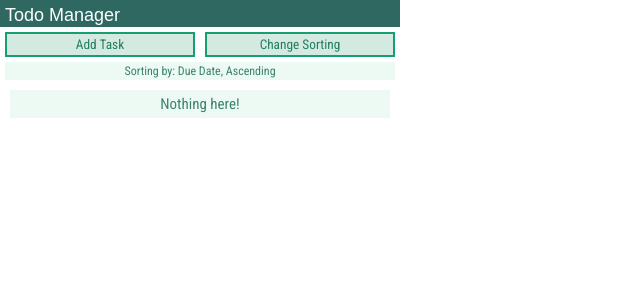
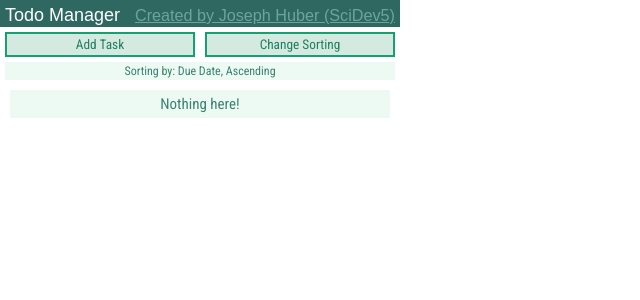
Before and after one commit to SciDev5/crx-TodoManager, a React (Create React App) app: page / in a window 1280 px wide. Shown: the top 300 px of the page, without its empty margins (0-640 px from the left). Built offline with nearby package versions, Linux system fonts and the light colour scheme; a web font is replaced by a local one.

Commit message:
add link to source code and creator name.

```diff
--- a/package.json
+++ b/package.json
@@ -1,6 +1,6 @@
 {
     "name": "crx-todo-manager",
-    "version": "0.9.2",
+    "version": "0.9.3",
     "private": true,
     "license": "MIT",
     "dependencies": {
--- a/src/common/lang/translations/en.json
+++ b/src/common/lang/translations/en.json
@@ -14,7 +14,8 @@
         }
     },
     "header": {
-        "back": "<< back"
+        "back": "<< back",
+        "byScidev": "Created by Joseph Huber (SciDev5)"
     },
     "hw-tracker": {
         "": "Todo Manager",
--- a/src/common/lang/translations/es.json
+++ b/src/common/lang/translations/es.json
@@ -14,7 +14,8 @@
         }
     },
     "header": {
-        "back": "<< volver"
+        "back": "<< volver",
+        "byScidev": "Creado por Joseph Huber (SciDev5)"
     },
     "hw-tracker": {
         "": "Todo Manager",
--- a/src/common/react/Header.js
+++ b/src/common/react/Header.js
@@ -10,6 +10,7 @@ class Header extends React.Component {
         return (<header className="Header">
             {(!this.props.isMainMenu)&&<Link to="/" className="-back !!button"><Translate text={"header.back"}/></Link>}
             <span className="-title"><Translate text={this.props.nameKey}/></span>
+            <a className="-credit" href="https://github.com/SciDev5/crx-TodoManager" target="_blank" rel="noreferrer"><Translate text={"header.byScidev"}/></a>
         </header>);
     }
 }
--- a/src/common/react/Header.scss
+++ b/src/common/react/Header.scss
@@ -7,6 +7,7 @@
     font-size: 1.2em;
     background: var(--background-em);
     color: var(--text-em);
+    display: flex;
     * {
         padding: 5px 5px 3px 5px;
         display: inline-block;
@@ -15,4 +16,11 @@
         border-right: 1px dotted var(--text-em);
         color: var(--text-em);
     }
+    .-credit {
+        mix-blend-mode: soft-light;
+        font-size: 0.9em;
+        flex: 1;
+        text-align: end;
+        color: var(--text-em);
+    }
 }
```
